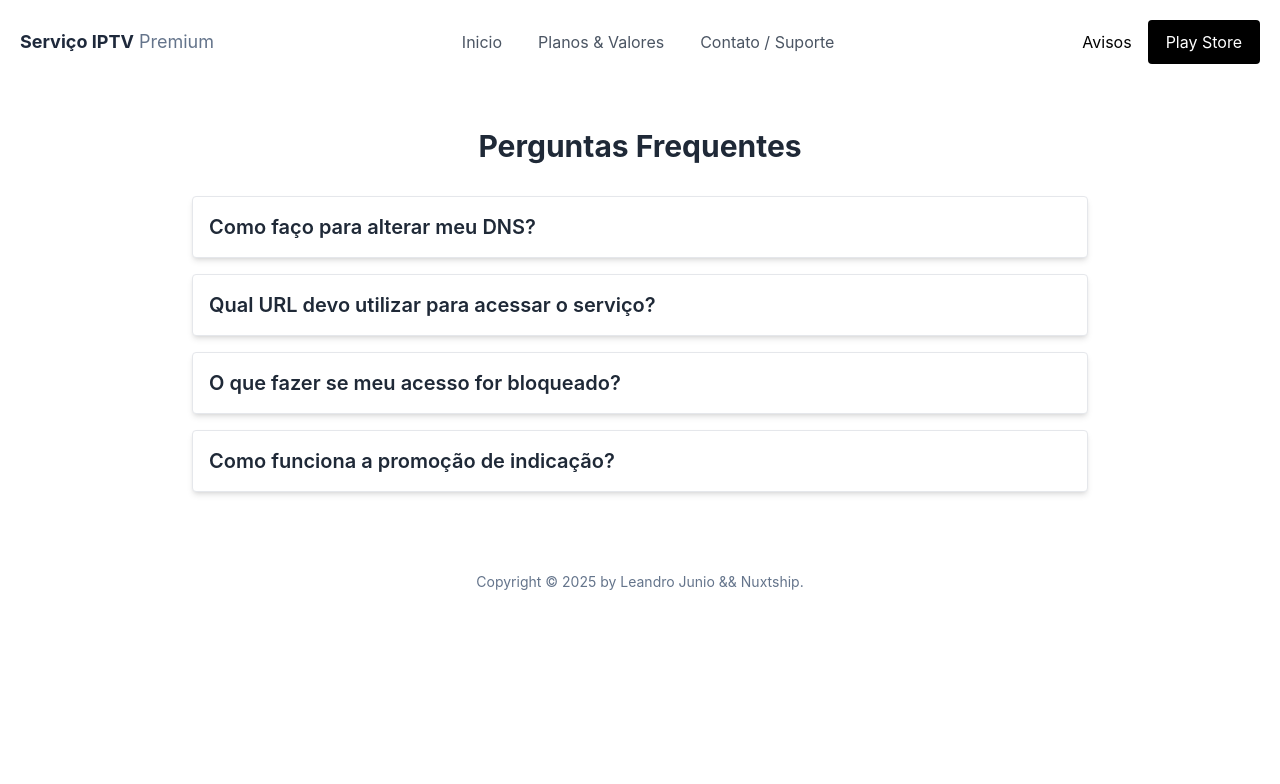
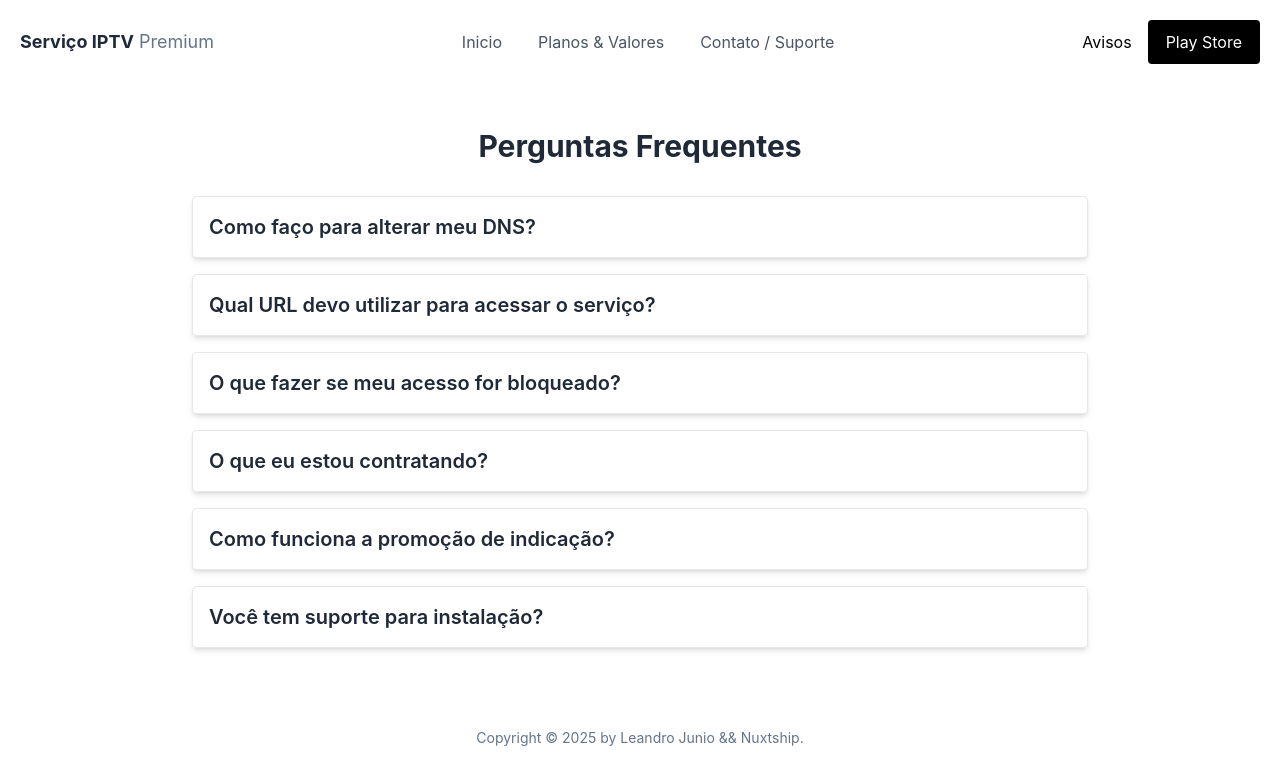
Before and after one commit to leandrojds93/leandrotv, a Nuxt app: page /faq in a window 1280 px wide. Shown: the top 784 px of the page. Built offline with nearby package versions, Linux system fonts and the light colour scheme.

Commit message:
update faq

```diff
--- a/pages/faq.vue
+++ b/pages/faq.vue
@@ -19,8 +19,16 @@ const perguntas = [
     resposta: "Se o acesso for bloqueado, tente reiniciar o roteador ou use um DNS alternativo. Caso o problema persista, entre em contato conosco.",
   },
   {
+    pergunta: "O que eu estou contratando?",
+    resposta: "Fornecemos uma lista de conteúdos de streaming de vídeo, áudio e TV ao vivo. Não hospedamos, não transmitimos e não somos responsáveis por nenhum conteúdo.",
+  },
+  {
     pergunta: "Como funciona a promoção de indicação?",
     resposta: "Indique dois amigos e ganhe um mês de assinatura grátis após eles confirmarem o pagamento.",
+  },
+  {
+    pergunta: "Você tem suporte para instalação?",
+    resposta: "Sim, temos suporte para instalação e configuração. Entre em contato conosco para mais informações.",
   },
 ];
 </script>
```
